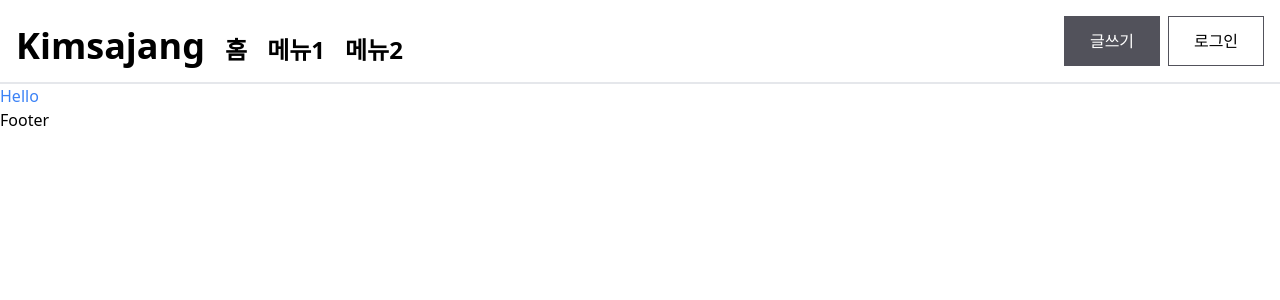
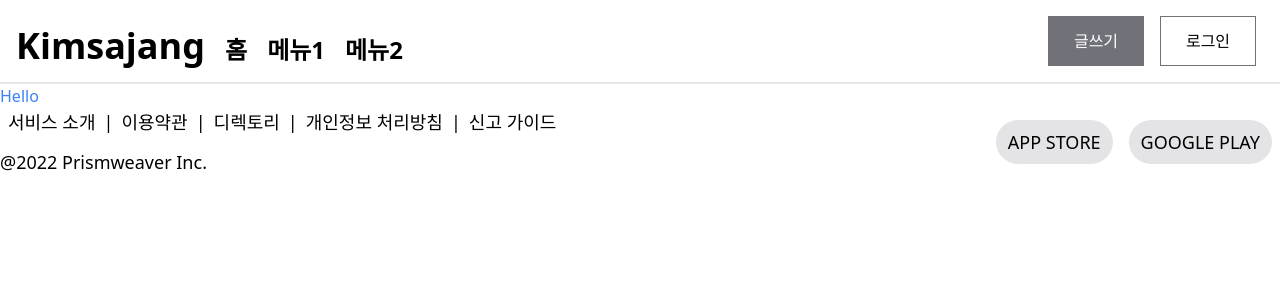
Before and after one commit to redips86/kimsajang-web, a Next.js app: page / in a window 1280 px wide. Shown: the top 300 px of the page. Built offline with nearby package versions, Linux system fonts and the light colour scheme.

Commit message:
[ksj] footer, 디자인의 경우 tailwindCSS로 직접 해보고, tailwindUI로도 경험해 볼 생각

```diff
--- a/components/layout.tsx
+++ b/components/layout.tsx
@@ -17,20 +17,35 @@ export default function Layout({
         <div className={"flex justify-between p-2 border-b-2"}>
             <div className={"flex space-x-5 items-end p-2"}>
                 <div className={"text-4xl font-bold"}>Kimsajang</div>
-                <div className={"ml-6  text-2xl font-bold"}>홈</div>
+                <div className={"text-2xl font-bold"}>홈</div>
                 <div className={"text-2xl font-bold"}>메뉴1</div>
                 <div className={"text-2xl font-bold"}>메뉴2</div>
             </div>
             <div className={"flex p-2"}>
-                <button className={"text-white bg-zinc-600 p-3 w-24"}>글쓰기</button>
-                <button className={"ml-2 border border-zinc-600 w-24 p-3"}>로그인</button>
+                <button className={"mx-2 text-white bg-zinc-500 p-3 w-24"}>글쓰기</button>
+                <button className={"mx-2 border border-zinc-500 w-24 p-3"}>로그인</button>
             </div>
         </div>
         <div>
             {children}
         </div>
-        <div>
-            Footer
+        <div className={"flex justify-between items-center  text-lg"}>
+            <div className={"flex-col justify-center items-center"}>
+                <div className={"flex"}>
+                    <a className={"mx-2"}>서비스 소개</a> |
+                    <a className={"mx-2"}>이용약관</a> |
+                    <a className={"mx-2"}>디렉토리</a> |
+                    <a className={"mx-2"}>개인정보 처리방침</a> |
+                    <a className={"mx-2"}>신고 가이드</a>
+                </div>
+                <div className={"flex mt-3"}>
+                    @2022 Prismweaver Inc.
+                </div>
+            </div>
+            <div className={"flex"}>
+                <button className={"mx-2 px-3 py-2 bg-zinc-200 rounded-full"}>APP STORE</button>
+                <button className={"mx-2 px-3 py-2 bg-zinc-200 rounded-full"}>GOOGLE PLAY</button>
+            </div>
         </div>
     </div>
 }
--- a/tailwind.config.js
+++ b/tailwind.config.js
@@ -2,7 +2,7 @@
 module.exports = {
   content: [
     "./pages/**/*.{js,jsx,ts,tsx}",
-    "./components/**/*.{js,jsx,ts,tsx}"
+    "./components/**/*.{js,jsx,ts,tsx}",
   ],
   theme: {
     extend: {},
```
